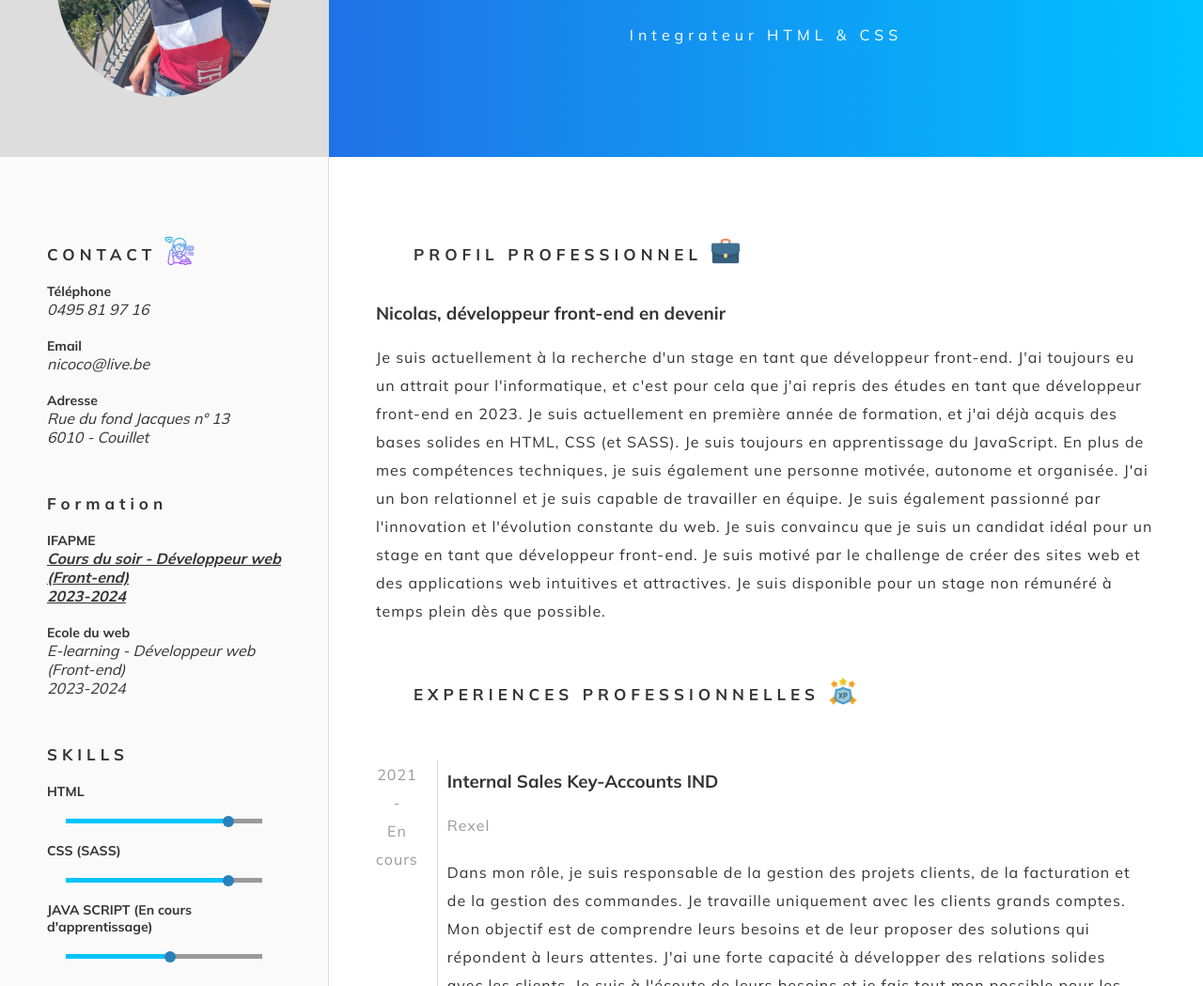
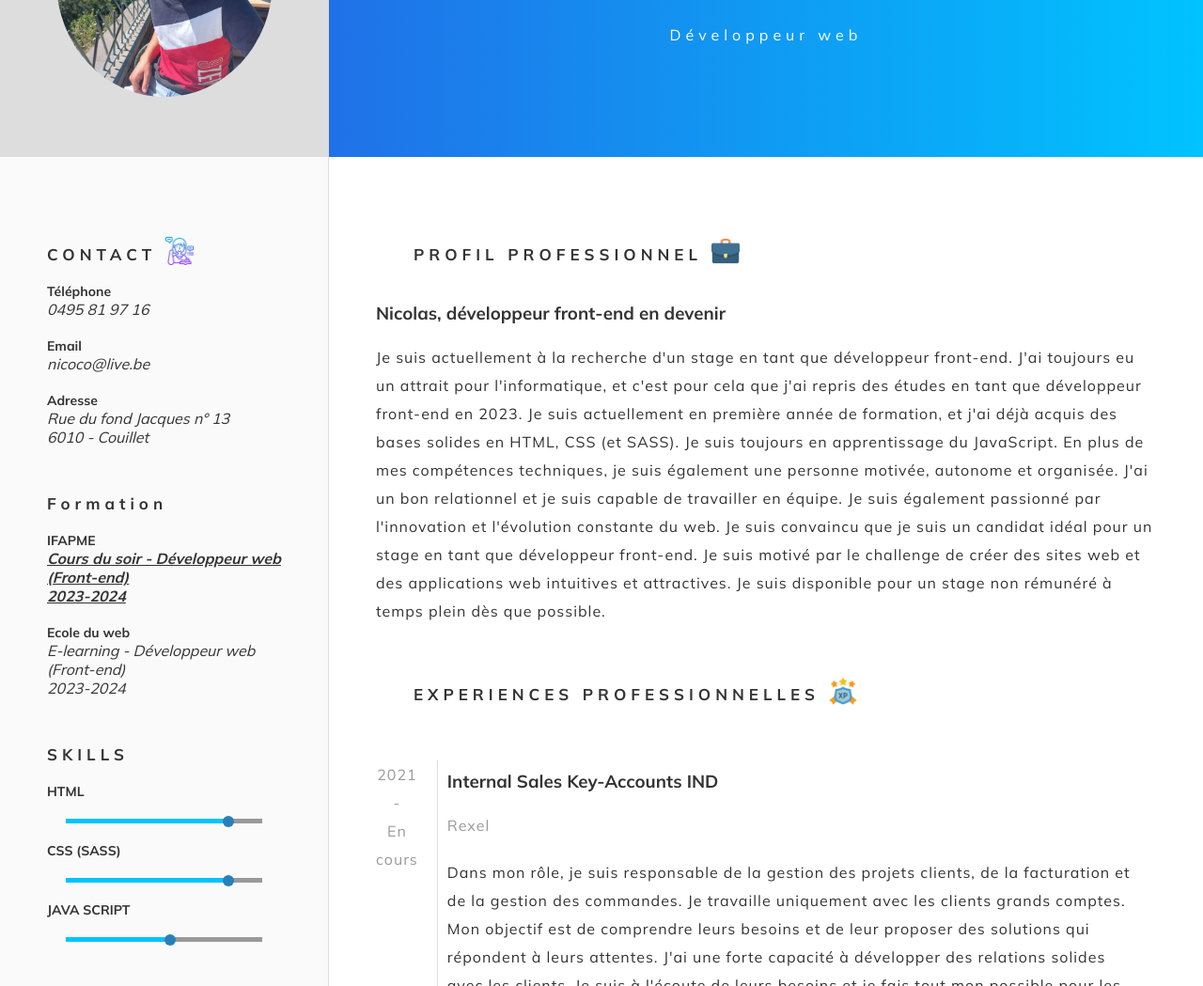
Before and after one commit to nicolaseron/CV, a website: page index.html in a window 1280 px wide. Shown: the part 203-1252 px from the top of the page at 94% size. Drawn offline with Linux system fonts and the light colour scheme.

Commit message:
change title

```diff
--- a/index.html
+++ b/index.html
@@ -23,7 +23,7 @@
     <div class="grid-container">
       <header>
         <h1><span>N</span>icolas Seron</h1>
-        <p>Integrateur HTML & CSS</p>
+        <p>Développeur web</p>
       </header>
       <section class="picture">
         <img src="./img/profil.jpg.png" alt="Profil" />
@@ -72,7 +72,7 @@
             <div class="bar-skill-progress"></div>
             <div class="bar-skill-dot"></div>
           </div>
-          <h3>JAVA SCRIPT (En cours d'apprentissage)</h3>
+          <h3>JAVA SCRIPT</h3>
           <div class="bar-skill">
             <div class="bar-skill-progress-js"></div>
             <div class="bar-skill-dot-js"></div>
```
